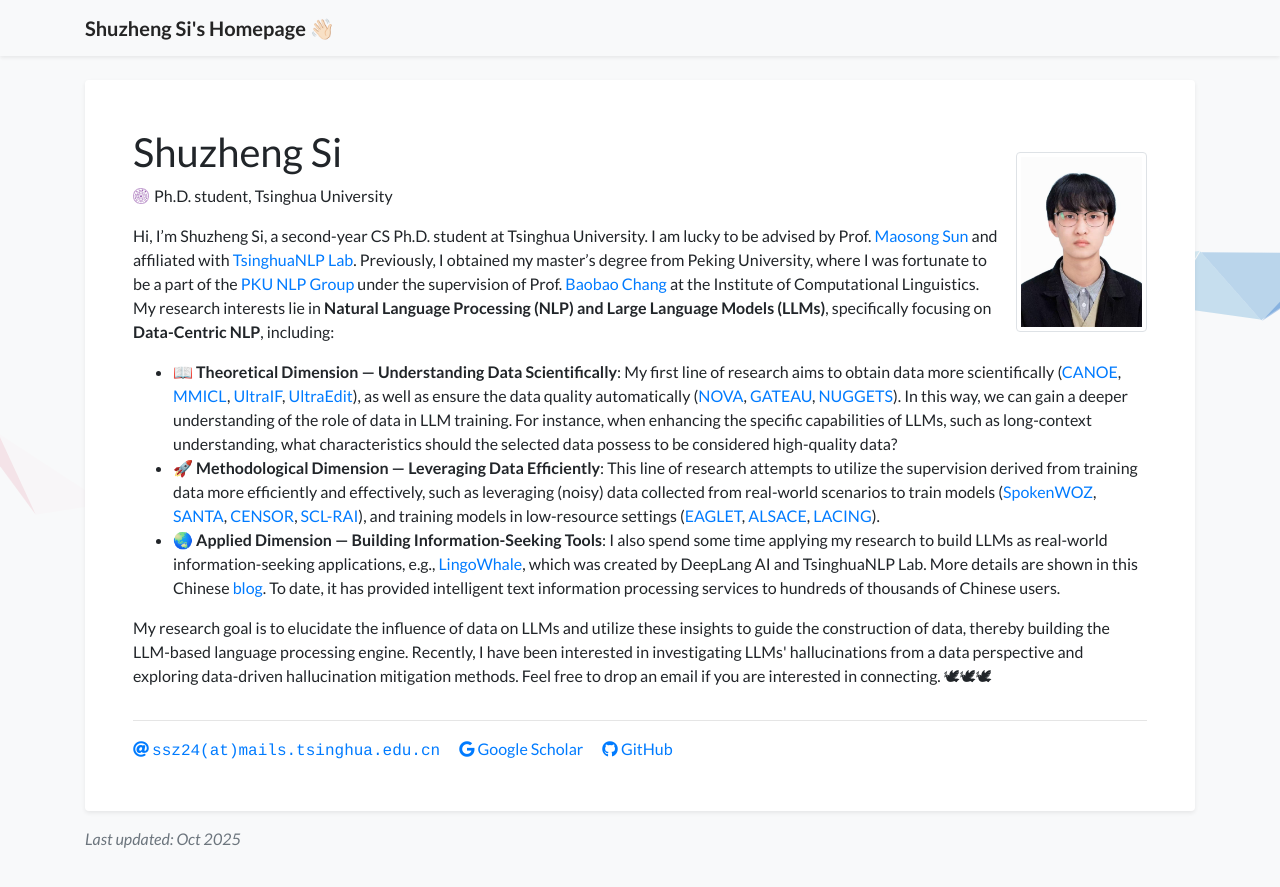
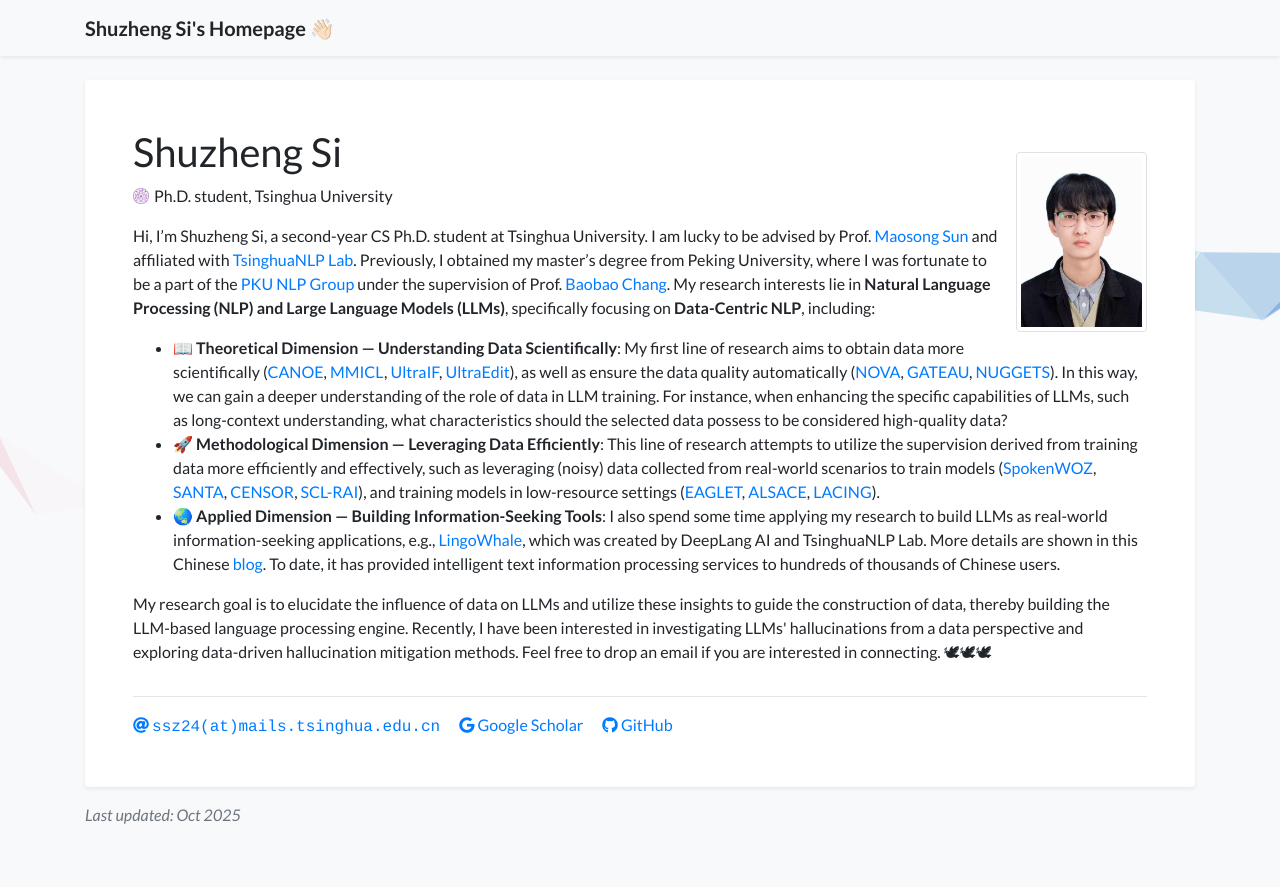
Before and after one commit to S1s-Z/s1s-z.github.io, a Jekyll site: the page built from index.html, in a window 1280 px wide. Shown: the top 887 px of the page. Built offline with Jekyll 4.4.1, drawn with Linux system fonts in a browser that asks for light colours; a style sheet for code colours, icons or effects is not loaded.

Commit message:
Update profile.yml

```diff
--- a/_data/profile.yml
+++ b/_data/profile.yml
@@ -19,7 +19,7 @@
 # xiaohongshu: 5fa2663000000000010068e2
 
 short_bio: >-
-  Hi, I’m Shuzheng Si, a second-year CS Ph.D. student at Tsinghua University. I am lucky to be advised by Prof. <a href="https://scholar.google.com/citations?hl=en&user=zIgT0HMAAAAJ">Maosong Sun</a> and affiliated with <a href="https://nlp.csai.tsinghua.edu.cn">TsinghuaNLP Lab</a>. Previously, I obtained my master’s degree from Peking University, where I was fortunate to be a part of the <a href="https://pkunlp-icler.github.io/">PKU NLP Group</a> under the supervision of Prof. <a href="https://scholar.google.com.au/citations?user=LaKNyhQAAAAJ">Baobao Chang</a> at the Institute of Computational Linguistics. My research interests lie in <b>Natural Language Processing (NLP) and Large Language Models (LLMs)</b>, specifically focusing on <b>Data-Centric NLP</b>, including:
+  Hi, I’m Shuzheng Si, a second-year CS Ph.D. student at Tsinghua University. I am lucky to be advised by Prof. <a href="https://scholar.google.com/citations?hl=en&user=zIgT0HMAAAAJ">Maosong Sun</a> and affiliated with <a href="https://nlp.csai.tsinghua.edu.cn">TsinghuaNLP Lab</a>. Previously, I obtained my master’s degree from Peking University, where I was fortunate to be a part of the <a href="https://pkunlp-icler.github.io/">PKU NLP Group</a> under the supervision of Prof. <a href="https://scholar.google.com.au/citations?user=LaKNyhQAAAAJ">Baobao Chang</a>. My research interests lie in <b>Natural Language Processing (NLP) and Large Language Models (LLMs)</b>, specifically focusing on <b>Data-Centric NLP</b>, including:
   <br>
   <ul class="pub">
       <li>
```
